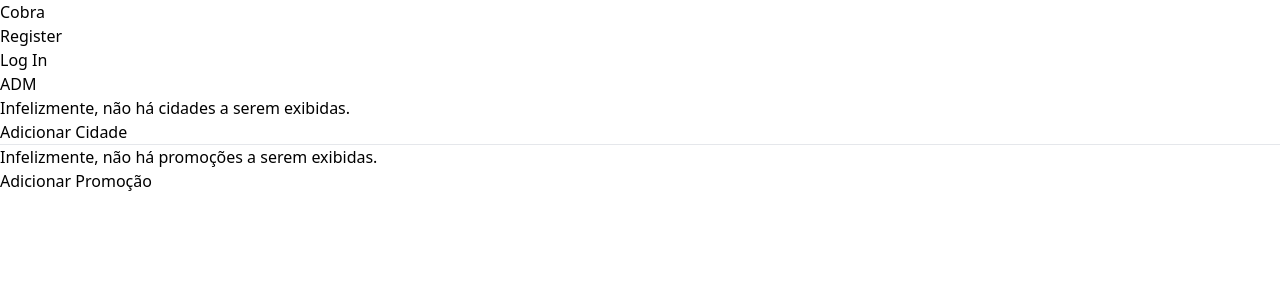
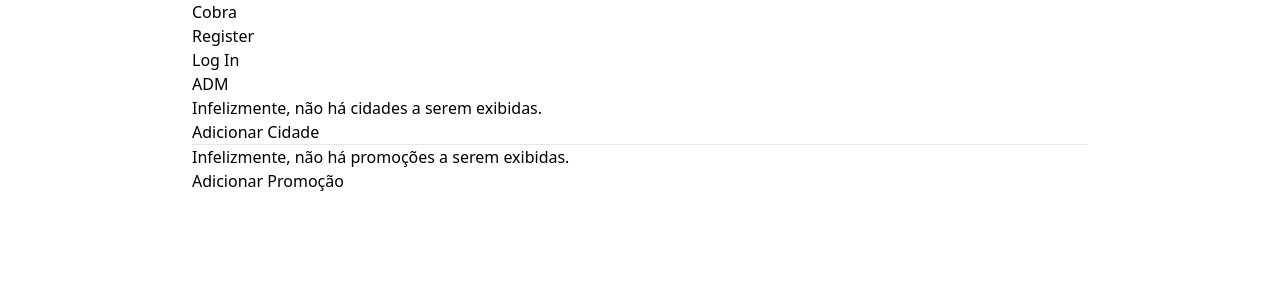
Before and after one commit to Islan42/CobraPA, a Flask app: template cobra/templates/adm/index.html in a window 1280 px wide. Shown: the top 300 px of the page. Run offline with Flask 3, Linux system fonts and the light colour scheme; the template is opened without the code that fills it, so the values that code supplies are empty.

Commit message:
Adicionei Favicon

```diff
--- a/cobra/static/style.css
+++ b/cobra/static/style.css
@@ -558,6 +558,15 @@ video {
   position: static;
 }
 
+.mx-auto {
+  margin-left: auto;
+  margin-right: auto;
+}
+
 .block {
   display: block;
 }
+
+.max-w-4xl {
+  max-width: 56rem;
+}
--- a/cobra/templates/base.html
+++ b/cobra/templates/base.html
@@ -5,8 +5,9 @@
         <meta name="viewport" content="width=device-width, initial-scale=2" />
         <title>{% block title %}Teste{% endblock %} - Cobra</title>
         <link rel="stylesheet" href="{{ url_for('static', filename='style.css') }}" />
+        <link rel="icon" href="{{ url_for('static', filename='favicon.ico') }}">
     </head>
-    <body>
+    <body class="mx-auto max-w-4xl">
         <nav>
             <h1><a href="{{ url_for('index') }}">Cobra</a></h1>
             <ul>
```
Also changed, not shown: cobra/static/favicon.ico (added).
